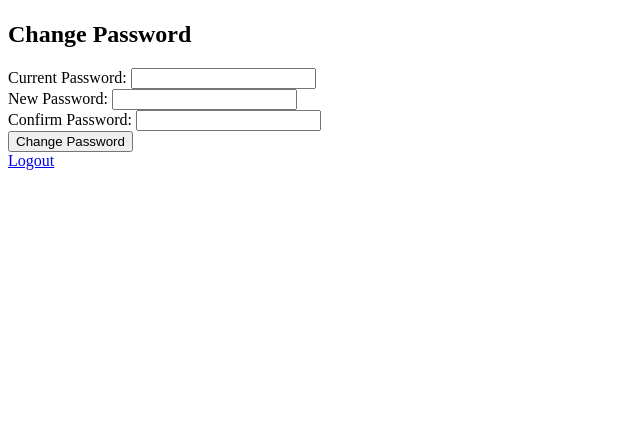
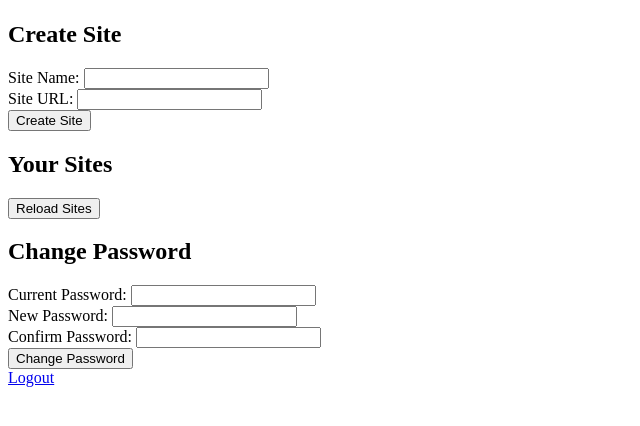
Before and after one commit to nekoduykod/fastapi-webapp, a Python web app: template templates/account.html in a window 1280 px wide. Shown: the part 97-523 px from the top of the page, without its empty margins (0-640 px from the left). Run offline with Jinja, Linux system fonts and the light colour scheme; the template is opened without the code that fills it, so the values that code supplies are empty.

Commit message:
acc.html and create_sites

```diff
--- a/templates/account.html
+++ b/templates/account.html
@@ -11,6 +11,24 @@
 <body>
    <h1>Welcome, {{ user.username }}!</h1>
    <p>Email: {{ user.email }}</p>
+   <h2>Create Site</h2>
+   <form method="POST" action="/create_site">
+      <label for="site_name">Site Name:</label>
+      <input type="text" name="site_name" id="site_name" required>
+      <br>
+      <label for="site_url">Site URL:</label>
+      <input type="text" name="site_url" id="site_url" required>
+      <br>
+      <button type="submit">Create Site</button>
+   </form>
+
+   <h2>Your Sites</h2>
+   <ul id="sites-list">
+       {% for site in sites %}
+           <li>{{ site.name }} - <a href="/go-to-site/{{ site.id }}">Go to Site</a></li>
+       {% endfor %}
+   </ul>
+   <button id="reload-button">Reload Sites</button>
 
    <h2>Change Password</h2>
    <p style="color: red;">{{ error }}</p>
@@ -28,6 +46,29 @@
    </form>
 
    <a href="/">Logout</a>
+
+   <script>
+   document.getElementById('reload-button').addEventListener('click', function() {
+       fetch('/update_sites')
+           .then(response => response.json())
+           .then(data => {
+               // Clear the current list of sites
+               var sitesList = document.getElementById('sites-list');
+               sitesList.innerHTML = '';
+
+               // Add the new sites to the list
+               data.sites.forEach(site => {
+                  var listItem = document.createElement('li');
+                  listItem.textContent = site.name + ' - ';
+                  var link = document.createElement('a');
+                  link.href = '/go-to-site/' + site.id;
+                  link.textContent = 'Go to Site';
+                  listItem.appendChild(link);
+                  sitesList.appendChild(listItem);
+               });
+           });
+   });
+   </script>
 </body>
 
 </html>
```
Also changed, not shown: comands.md (+2 -0 lines), main.py (+45 -2 lines), models.py (+10 -0 lines), schema.py (+7 -0 lines), images/create_sites.png (added), images/implemeting_site_creation.png (added). Lines whose indentation alone changed are shown as unchanged.
